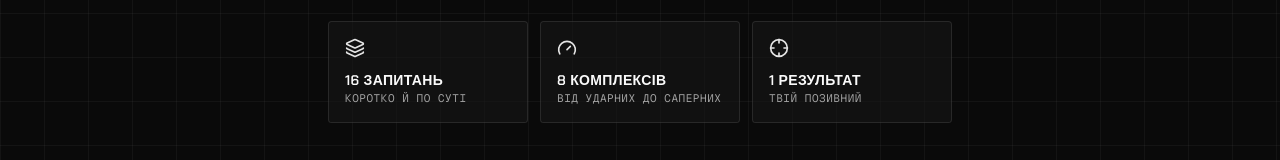
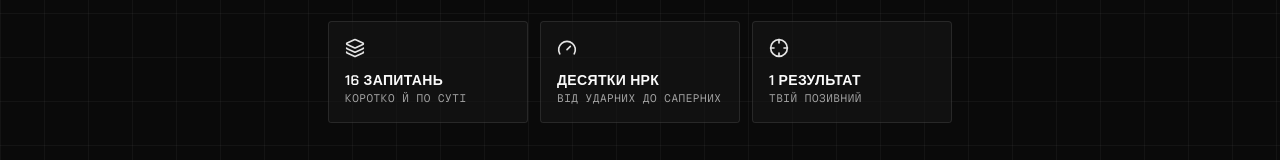
Before and after one commit to bonchardon-dev/ugv_query, a Next.js app: page / in a window 1280 px wide. Shown: the part 515-675 px from the top of the page. Built offline with nearby package versions, Linux system fonts and the light colour scheme.

Commit message:
feat: remove NRKS data and update NRK label in IntroScreen
Co-authored-by: bonchardon-dev <209133079+bonchardon-dev@users.noreply.github.com>

```diff
--- a/components/intro-screen.tsx
+++ b/components/intro-screen.tsx
@@ -3,11 +3,10 @@
 import Image from "next/image"
 import { ArrowRight, Crosshair, Gauge, Layers } from "lucide-react"
 import { Button } from "@/components/ui/button"
-import { QUESTIONS, NRKS } from "@/lib/quiz-data"
+import { QUESTIONS } from "@/lib/quiz-data"
 
 export function IntroScreen({ onStart }: { onStart: () => void }) {
   const questionCount = QUESTIONS.length
-  const nrkCount = Object.keys(NRKS).length
   return (
     <div className="mx-auto flex max-w-2xl flex-col items-center px-6 pb-20 pt-10 text-center animate-in fade-in slide-in-from-bottom-4 duration-500">
       <a
@@ -45,7 +44,7 @@ export function IntroScreen({ onStart }: { onStart: () => void }) {
       <div className="mt-10 grid w-full grid-cols-1 gap-3 sm:grid-cols-3">
         {[
           { icon: Layers, label: `${questionCount} запитань`, sub: "коротко й по суті" },
-          { icon: Gauge, label: `${nrkCount} комплексів`, sub: "від ударних до саперних" },
+          { icon: Gauge, label: "Десятки НРК", sub: "від ударних до саперних" },
           { icon: Crosshair, label: "1 результат", sub: "твій позивний" },
         ].map(({ icon: Icon, label, sub }) => (
           <div
```
